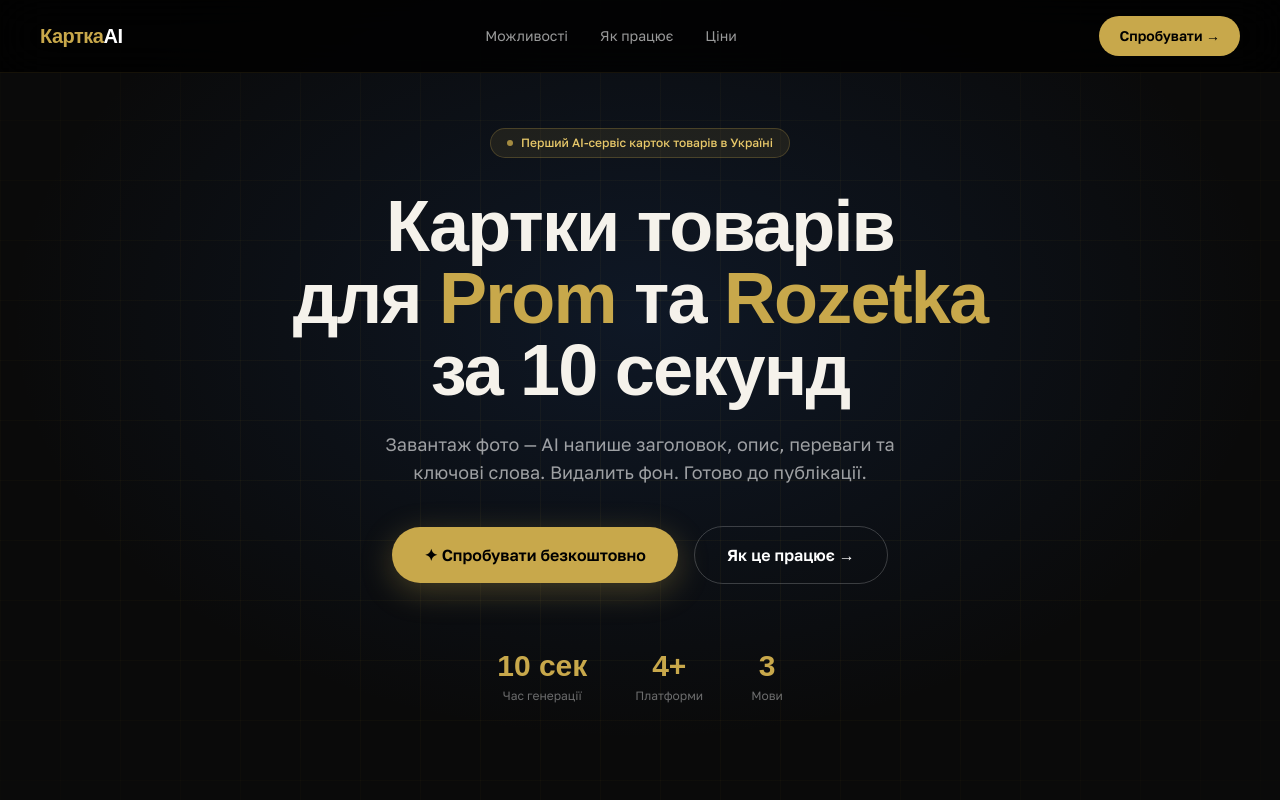
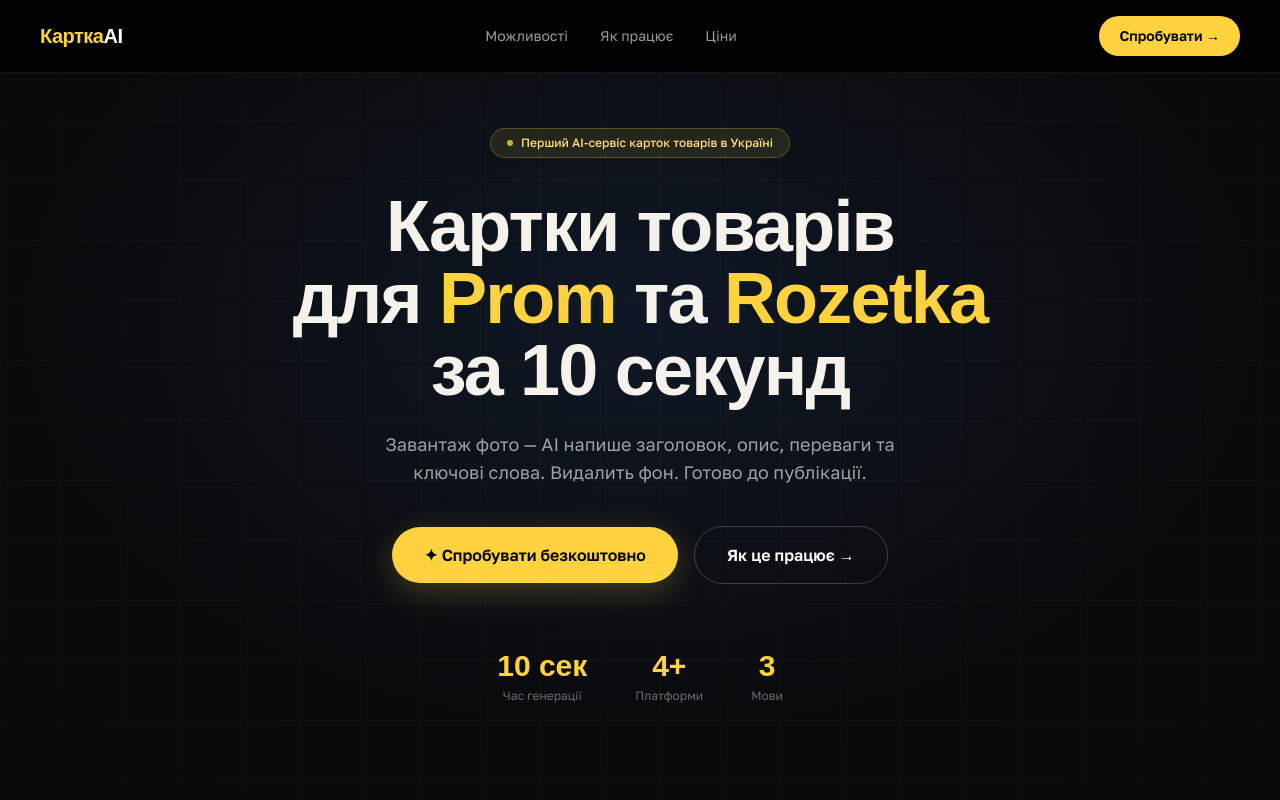
Before and after one commit to Guboslav55/kartka-ai-mvp-v3, a Next.js app in the folder kartka-ai/: page / in a window 1280 px wide. Shown: the top 800 px of the page. Built offline with nearby package versions, Linux system fonts and the light colour scheme; a web font is replaced by a local one.

Commit message:
feat(design): brighter gold + accent palette (violet/cyan/coral)

```diff
--- a/kartka-ai/tailwind.config.js
+++ b/kartka-ai/tailwind.config.js
@@ -8,8 +8,11 @@ module.exports = {
   theme: {
     extend: {
       colors: {
-        gold: '#c8a84b',
-        'gold-light': '#e8c96a',
+        gold: '#FFD23F',
+        'gold-light': '#FFE07A',
+        violet: '#8B5CF6',
+        cyan: '#38E1C8',
+        coral: '#FF6B5B',
         navy: '#1a3a5c',
         'navy-mid': '#2456a4',
       },
```
